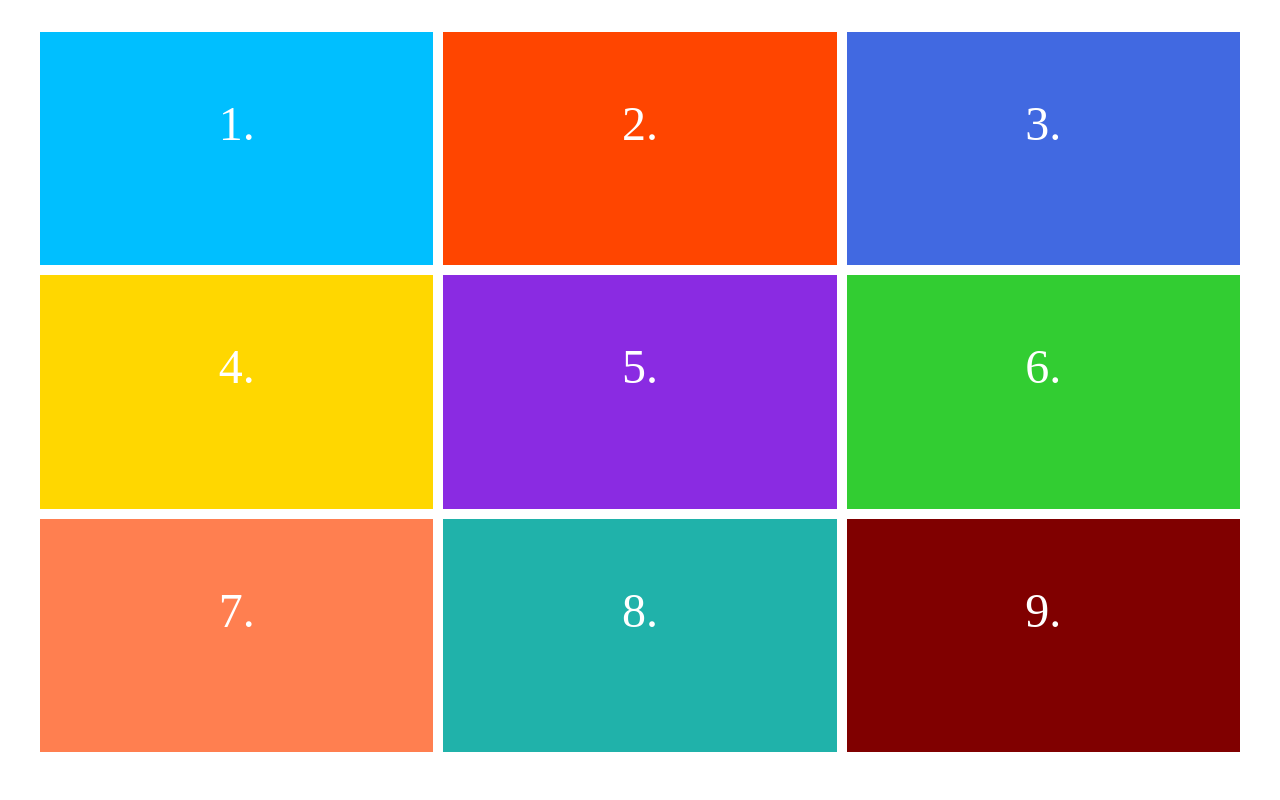
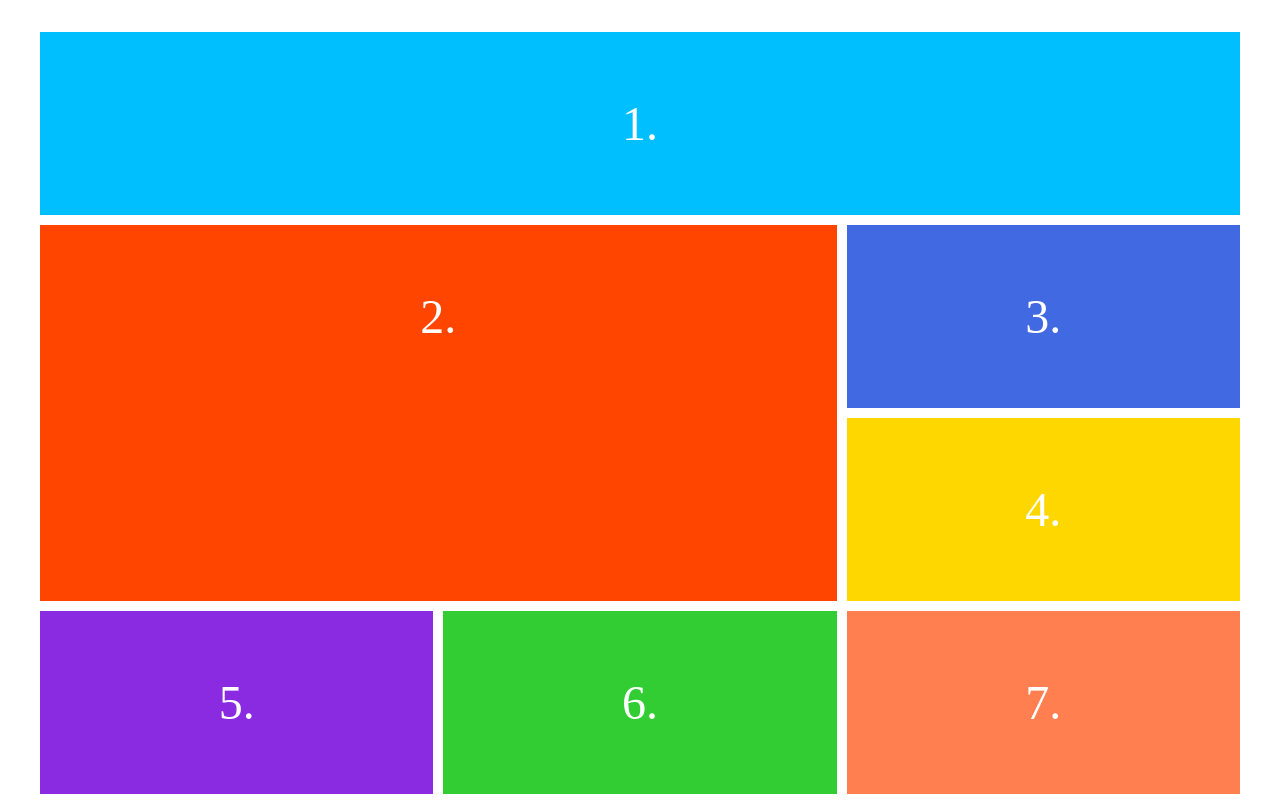
Before and after one commit to atsosie/practice-css-grid, a plain HTML site: page index.html in a window 1280 px wide. Shown: the top 800 px of the page. Drawn offline with Linux system fonts and the light colour scheme.

Commit message:
Modify cell size using grid-row and grid-column.

```diff
--- a/styles.css
+++ b/styles.css
@@ -16,10 +16,14 @@
 
 .cell-1 {
   background: deepskyblue;
+  grid-row: 1;
+  grid-column: 1/4;
 }
 
 .cell-2 {
   background: orangered;
+  grid-row: 2/4;
+  grid-column: 1/3;
 }
 
 .cell-3 {
```
